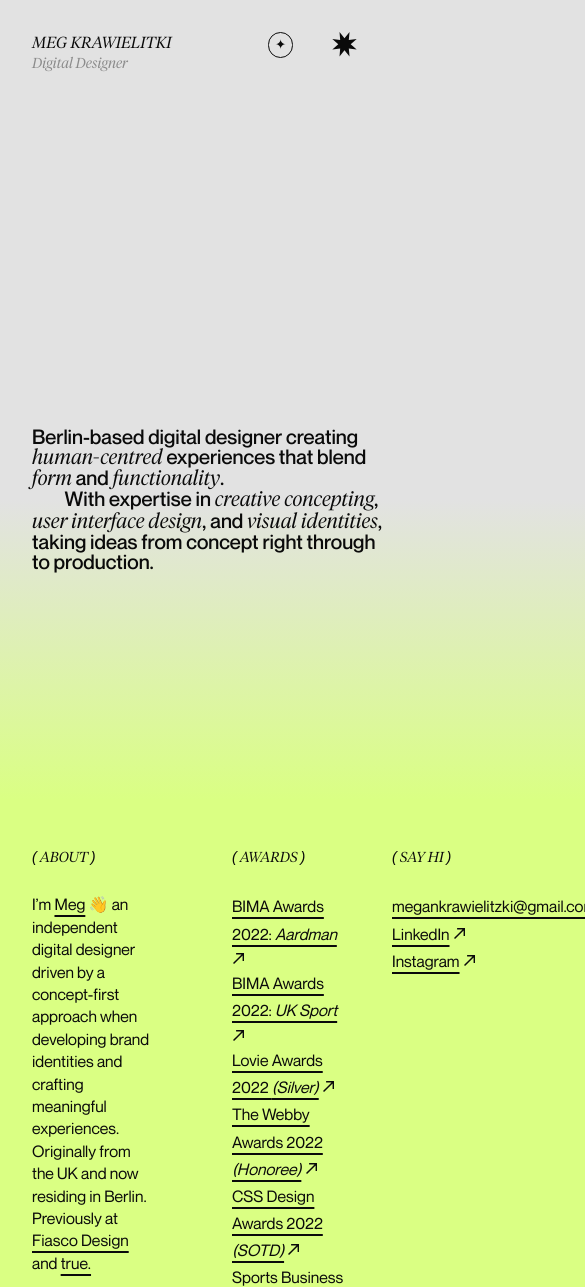
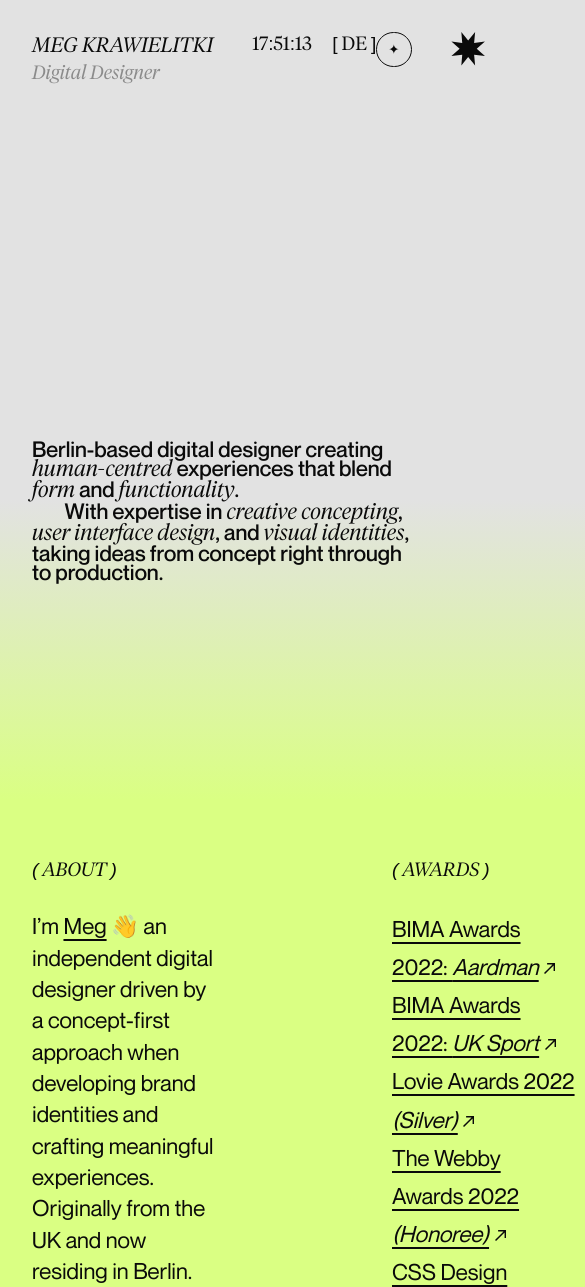
Before and after one commit to simone-gasparini-94/meg-zki, a plain HTML site: page index.html in a window 390 px wide. Shown: the top 1287 px of the page, 585 px wide, since content can reach past the window. Drawn offline with Linux system fonts and the light colour scheme.

Commit message:
Remove media queries, have to add them again

```diff
--- a/assets/styles.css
+++ b/assets/styles.css
@@ -205,7 +205,6 @@ a:visited {
     padding: 0 2rem;
     margin-top: 20rem;
     margin-bottom: 14rem;
-    width: 100vw;
     font-size: 2.8vw;
     line-height: 0.88;
     white-space: nowrap;
@@ -268,143 +267,3 @@ a:visited {
     font-size: 0.8rem;
     opacity: 0.5;
 }
-
-@media (max-width: 1500px) {
-
-    .name {
-        font-size: 1.2rem;
-    }
-
-    .role {
-        font-size: 1.1rem;
-    }
-
-    .clock-container {
-        font-size: 1.1rem;
-    }
-
-    .star {
-        width: 2rem;
-        height: auto;
-    }
-
-    .toggle-button {
-        width: 2rem;
-        height: 2rem;
-    }
-
-    .three-column-container {
-        gap: 0.4rem;
-    }
-
-    .column-title {
-        font-size: 1.1rem;
-    }
-
-    .column-content {
-        font-size: 1.2rem;
-    }
-
-    .link-container {
-        font-size: 1.2rem;
-    }
-}
-
-@media (max-width: 1250px) {
-
-    .main-text {
-        font-size: 2.7vw;
-        line-height: 0.94;
-    }
-
-    .name {
-        font-size: 1.1rem;
-    }
-
-    .role {
-        font-size: 1rem;
-    }
-
-    .clock-container {
-        font-size: 1rem;
-    }
-
-    .star {
-        width: 1.8rem;
-        height: auto;
-    }
-
-    .toggle-button {
-        width: 1.8rem;
-        height: 1.8rem;
-    }
-
-    .three-column-container {
-        gap: 0rem;
-    }
-
-    .column-title {
-        font-size: 1rem;
-    }
-
-    .column-content {
-        font-size: 1.1rem;
-    }
-
-    .link-container {
-        font-size: 1.1rem;
-    }
-
-}
-
-@media (max-width: 1000px) {
-
-    .name {
-        font-size: 1rem;
-    }
-
-    .role {
-        font-size: 0.9rem;
-    }
-
-    .clock-container {
-        font-size: 0.9rem;
-    }
-
-    .star {
-        width: 1.6rem;
-        height: auto;
-    }
-
-    .toggle-button {
-        width: 1.6rem;
-        height: 1.6rem;
-    }
-
-    .column-title {
-        font-size: 0.9rem;
-    }
-
-    .column-content {
-        font-size: 1rem;
-    }
-
-    .link-container {
-        font-size: 1rem;
-    }
-
-}
-
-@media (max-width: 750px) {
-
-    .main-text {
-        font-size: 2.6vw;
-        line-height: 1;
-    }
-
-    .clock-container {
-        display: none;
-    }
-
-
-}
```
